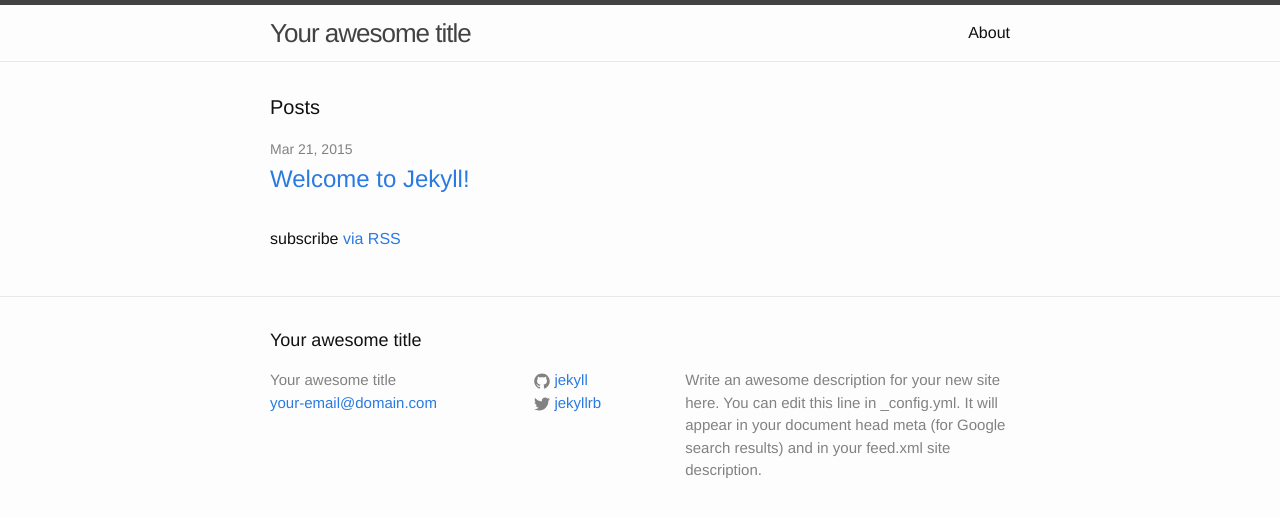
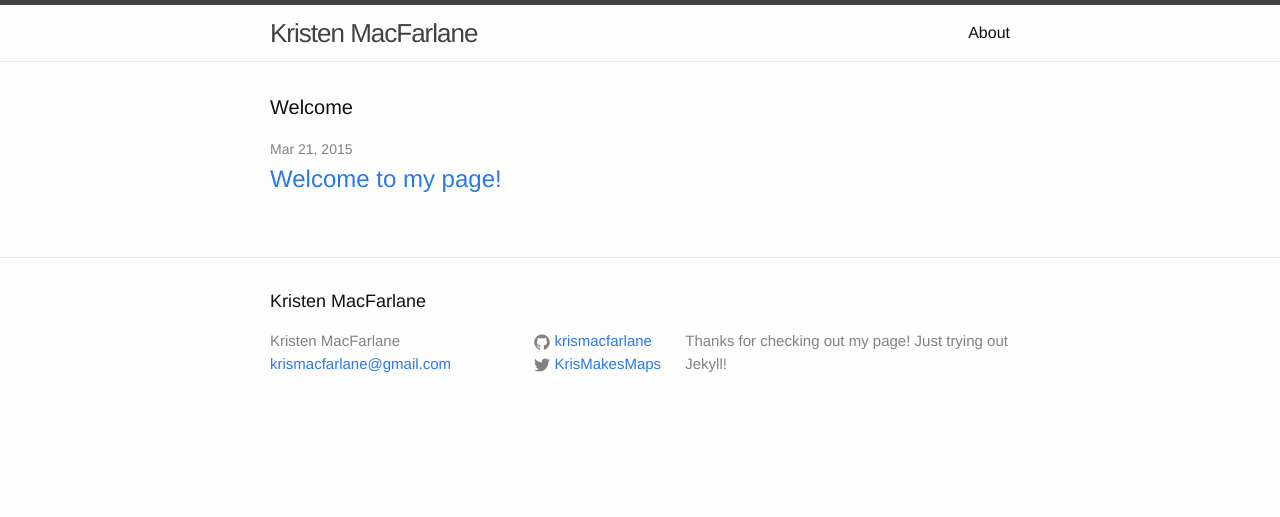
Before and after one commit to krismacfarlane/krismacfarlane.github.io, a Jekyll site: the page built from index.html, in a window 1280 px wide. Shown: the top 517 px of the page. Built offline with Jekyll 4.4.1, drawn with Linux system fonts in a browser that asks for light colours.

Commit message:
change the front page a little

```diff
--- a/_config.yml
+++ b/_config.yml
@@ -1,14 +1,12 @@
 # Site settings
-title: Your awesome title
-email: your-email@domain.com
+title: Kristen MacFarlane
+email: krismacfarlane@gmail.com
 description: > # this means to ignore newlines until "baseurl:"
-  Write an awesome description for your new site here. You can edit this
-  line in _config.yml. It will appear in your document head meta (for
-  Google search results) and in your feed.xml site description.
+  Thanks for checking out my page! Just trying out Jekyll!
 baseurl: "" # the subpath of your site, e.g. /blog/
 url: "http://yourdomain.com" # the base hostname & protocol for your site
-twitter_username: jekyllrb
-github_username:  jekyll
+twitter_username: KrisMakesMaps
+github_username:  krismacfarlane
 
 # Build settings
 markdown: kramdown
--- a/_posts/2015-03-21-welcome-to-jekyll.markdown
+++ b/_posts/2015-03-21-welcome-to-jekyll.markdown
@@ -1,7 +1,6 @@
 ---
 layout: post
-title:  "Welcome to Jekyll!"
-date:   2015-03-21 17:12:11
+title:  "Welcome to my page!"
 categories: jekyll update
 ---
 You’ll find this post in your `_posts` directory. Go ahead and edit it and re-build the site to see your changes. You can rebuild the site in many different ways, but the most common way is to run `jekyll serve`, which launches a web server and auto-regenerates your site when a file is updated.
--- a/index.html
+++ b/index.html
@@ -4,7 +4,7 @@ layout: default
 
 <div class="home">
 
-  <h1 class="page-heading">Posts</h1>
+  <h1 class="page-heading">Welcome</h1>
 
   <ul class="post-list">
     {% for post in site.posts %}
@@ -18,6 +18,4 @@ layout: default
     {% endfor %}
   </ul>
 
-  <p class="rss-subscribe">subscribe <a href="{{ "/feed.xml" | prepend: site.baseurl }}">via RSS</a></p>
-
 </div>
```
